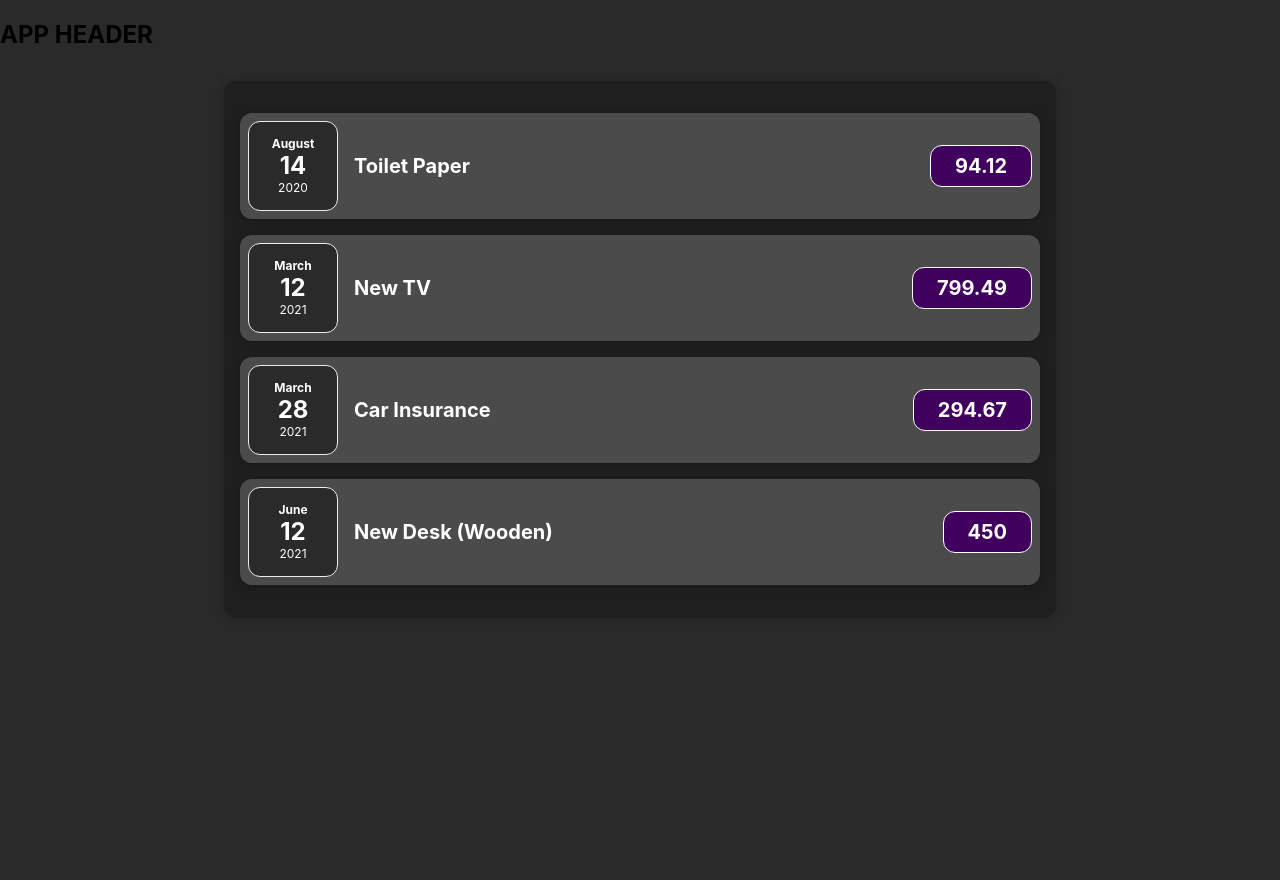
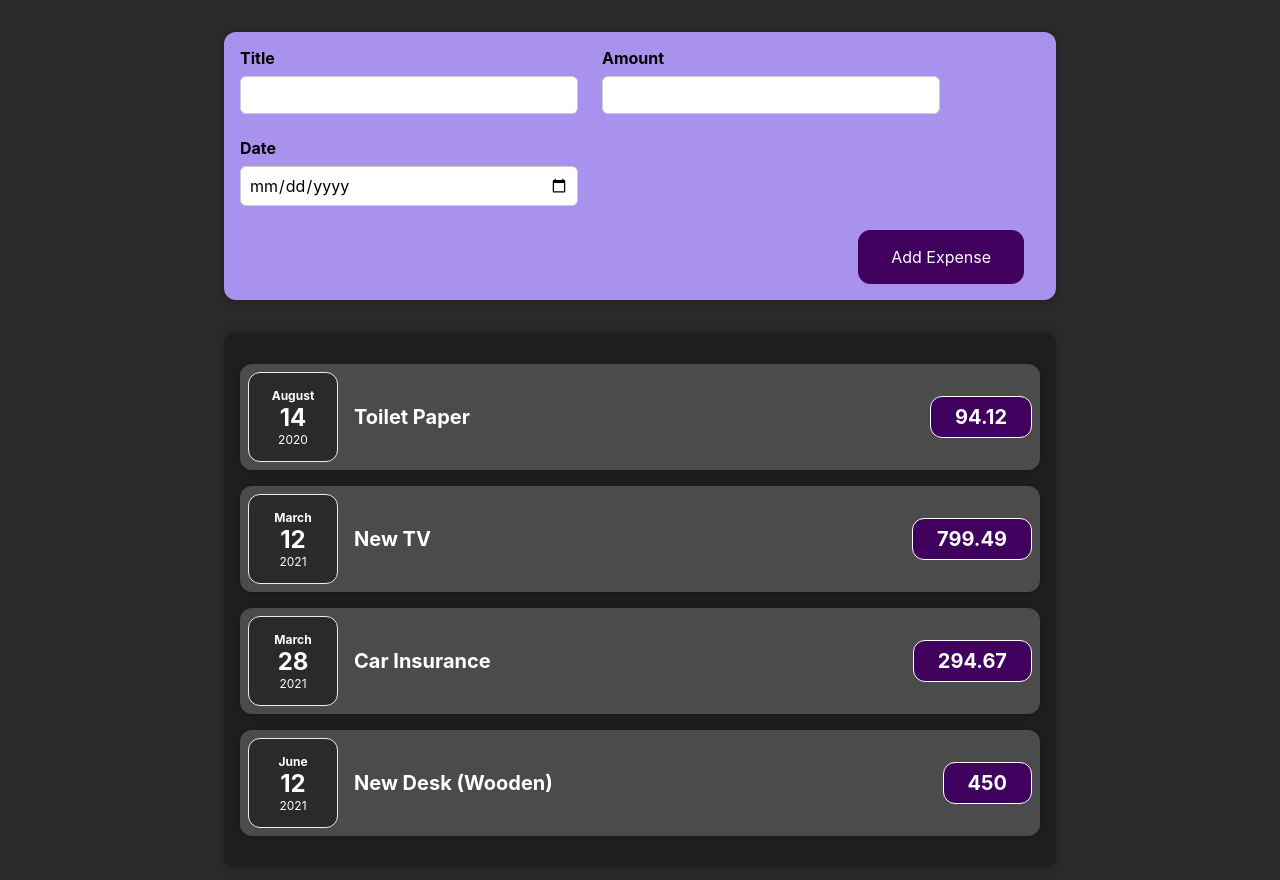
Before and after one commit to a97madison/ExpenseTrackerReact, a React (Create React App) app: page / in a window 1280 px wide. Shown: the top 880 px of the page. Before the commit the page ends 800 px from the top, so only its background shows below. Built offline with nearby package versions, Linux system fonts and the light colour scheme.

Commit message:
Add New Expense section - Add ExpenseForm and NewExpense components for this section - ExpenseForm allows user to input title/amount/date data for a new expense - Pass new expense data up from ExpenseForm through NewExpense to App component

```diff
--- a/src/App.js
+++ b/src/App.js
@@ -1,5 +1,5 @@
 import Expenses from './components/Expenses/Expenses';
-
+import NewExpense from './components/NewExpense/NewExpense';
 import './App.css';
 
 function App() {
@@ -25,9 +25,14 @@
     }
   ];
 
+  const addExpenseHandler = (newExpenseData) => {
+    console.log('In app.js');
+    console.log(newExpenseData);
+  };
+
   return (
     <div>
-      <h2>APP HEADER</h2>
+      <NewExpense onAddExpense={addExpenseHandler}/>
       <Expenses items={expenses} />
     </div>
   );
--- /dev/null
+++ b/src/components/NewExpense/ExpenseForm.css
@@ -0,0 +1,28 @@
+.new-expense__controls {
+  display: flex;
+  flex-wrap: wrap;
+  gap: 1rem;
+  margin-bottom: 1rem;
+  text-align: left;
+}
+
+.new-expense__control label {
+  font-weight: bold;
+  margin-bottom: 0.5rem;
+  display: block;
+}
+
+.new-expense__control input {
+  font: inherit;
+  padding: 0.5rem;
+  margin-bottom: 0.5rem;
+  margin-right: 0.5rem;
+  border-radius: 6px;
+  border: 1px solid #ccc;
+  width: 20rem;
+  max-width: 100%;
+}
+
+.new-expense__actions {
+  text-align: right;
+}
--- /dev/null
+++ b/src/components/NewExpense/ExpenseForm.js
@@ -0,0 +1,75 @@
+import {useState} from "react";
+
+import "./ExpenseForm.css";
+
+function ExpenseForm(props) {
+  const [enteredTitle, setEnteredTitle] = useState('');
+  const [enteredAmount, setEnteredAmount] = useState('');
+  const [enteredDate, setEnteredDate] = useState('');
+
+  const titleChangeHandler = (event) => {
+    setEnteredTitle(event.target.value);
+  };
+  const amountChangeHandler = (event) => {
+    setEnteredAmount(event.target.value);
+  };
+  const dateChangeHandler = (event) => {
+    setEnteredDate(event.target.value);
+  };
+
+  const submitHandler = (event) => {
+    event.preventDefault();
+
+    const expenseData = {
+      title: enteredTitle,
+      amount: enteredAmount,
+      date: new Date(enteredDate)
+    };
+
+    props.onSaveExpenseData(expenseData);
+
+    setEnteredTitle('');
+    setEnteredAmount('');
+    setEnteredDate('');
+  };
+
+  return (
+    <form onSubmit={submitHandler}>
+      <div className="new-expense__controls">
+        <div className="new-expense__control">
+          <label>Title</label>
+          <input
+            type="text"
+            value={enteredTitle}
+            onChange={titleChangeHandler}
+          />
+        </div>
+        <div className="new-expense__control">
+          <label>Amount</label>
+          <input
+            type="number"
+            value={enteredAmount}
+            min="0.01"
+            step="0.01"
+            onChange={amountChangeHandler}
+          />
+        </div>
+        <div className="new-expense__control">
+          <label>Date</label>
+          <input
+            type="date"
+            value={enteredDate}
+            min="2019-01-01"
+            max="2022-12-31"
+            onChange={dateChangeHandler}
+          />
+        </div>
+      </div>
+      <div className="new-expense__actions">
+        <button type="submit">Add Expense</button>
+      </div>
+    </form>
+  );
+}
+
+export default ExpenseForm;
--- /dev/null
+++ b/src/components/NewExpense/NewExpense.css
@@ -0,0 +1,38 @@
+.new-expense {
+  background-color: #a892ee;
+  padding: 1rem;
+  margin: 2rem auto;
+  width: 50rem;
+  max-width: 95%;
+  border-radius: 12px;
+  text-align: center;
+  box-shadow: 0 1px 8px rgba(0, 0, 0, 0.25);
+}
+
+.new-expense button {
+  font: inherit;
+  cursor: pointer;
+  padding: 1rem 2rem;
+  border: 1px solid #40005d;
+  background-color: #40005d;
+  color: white;
+  border-radius: 12px;
+  margin-right: 1rem;
+}
+
+.new-expense button:hover,
+.new-expense button:active {
+  background-color: #510674;
+  border-color: #510674;
+}
+
+.new-expense button.alternative {
+  color: #220131;
+  border-color: transparent;
+  background-color: transparent;
+}
+
+.new-expense button.alternative:hover,
+.new-expense button.alternative:active {
+  background-color: #ddb3f8;
+}
--- /dev/null
+++ b/src/components/NewExpense/NewExpense.js
@@ -0,0 +1,22 @@
+import ExpenseForm from './ExpenseForm';
+
+import './NewExpense.css';
+
+function NewExpense(props) {
+  const saveExpenseDataHandler = (enteredExpenseData) => {
+    const expenseData = {
+      ...enteredExpenseData,
+      id: Math.random().toString()
+    };
+
+    props.onAddExpense(expenseData);
+  }
+
+  return (
+    <div className="new-expense">
+      <ExpenseForm onSaveExpenseData={saveExpenseDataHandler} />
+    </div>
+  );
+}
+
+export default NewExpense;
```
